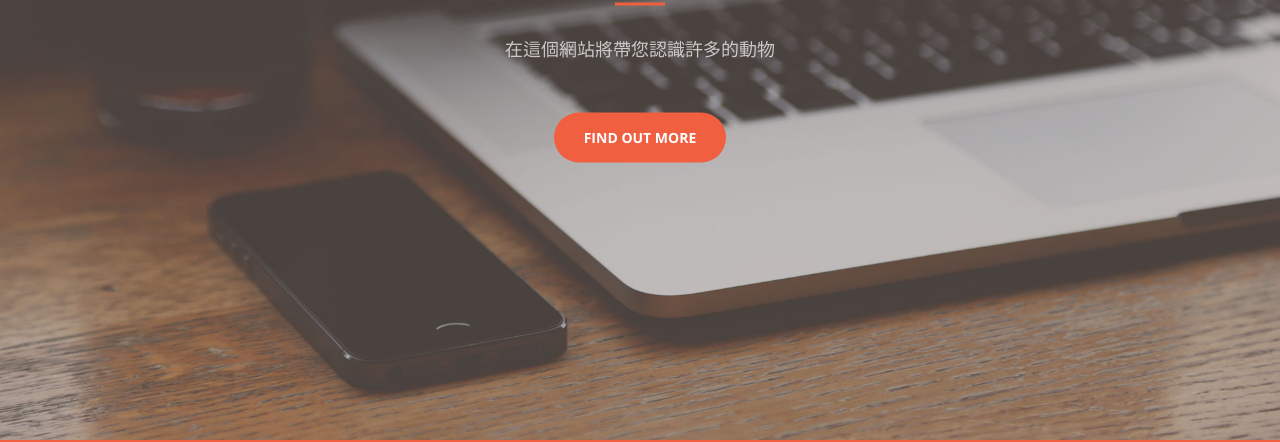
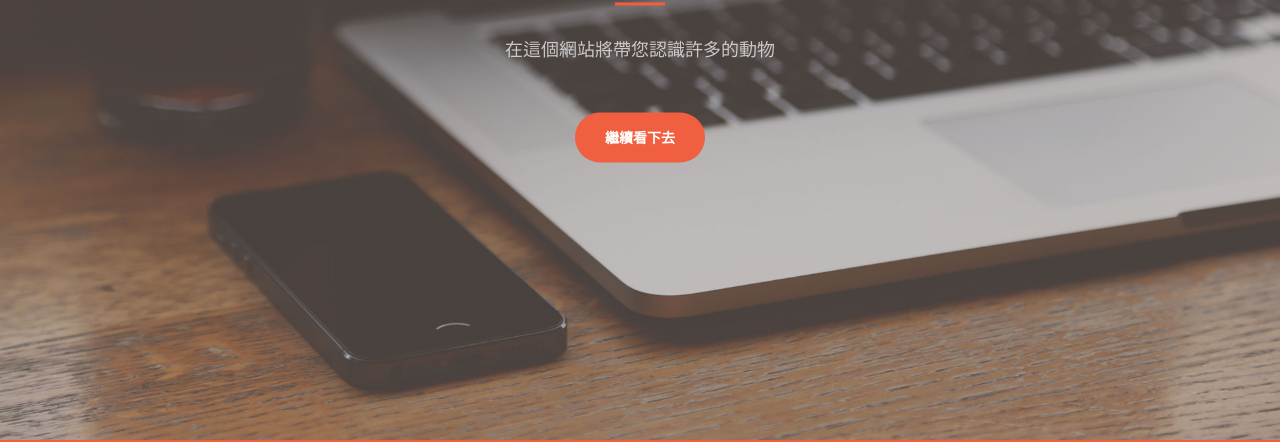
Before and after one commit to ab2620189/hhjh, a website: page creative/index.html in a window 1280 px wide. Shown: the part 360-802 px from the top of the page. Drawn offline with nearby package versions, Linux system fonts and the light colour scheme.

Commit message:
12309487487487

```diff
--- a/creative/index.html
+++ b/creative/index.html
@@ -74,7 +74,7 @@
                 <h1 id="homeHeading">章原的網站</h1>
                 <hr>
                 <p>在這個網站將帶您認識許多的動物</p>
-                <a href="#about" class="btn btn-primary btn-xl page-scroll">Find Out More</a>
+                <a href="#about" class="btn btn-primary btn-xl page-scroll">繼續看下去</a>
             </div>
         </div>
     </header>
```
